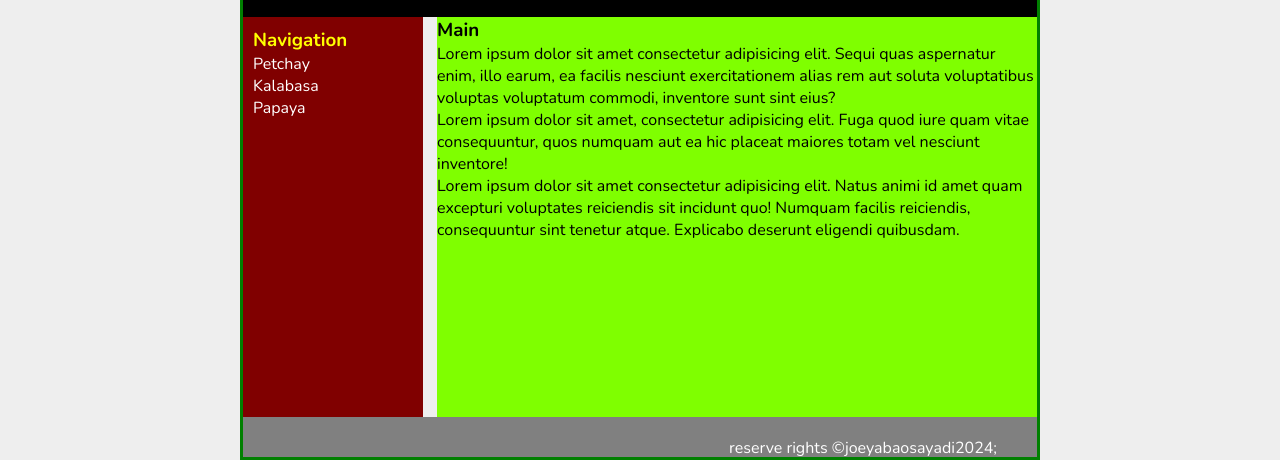
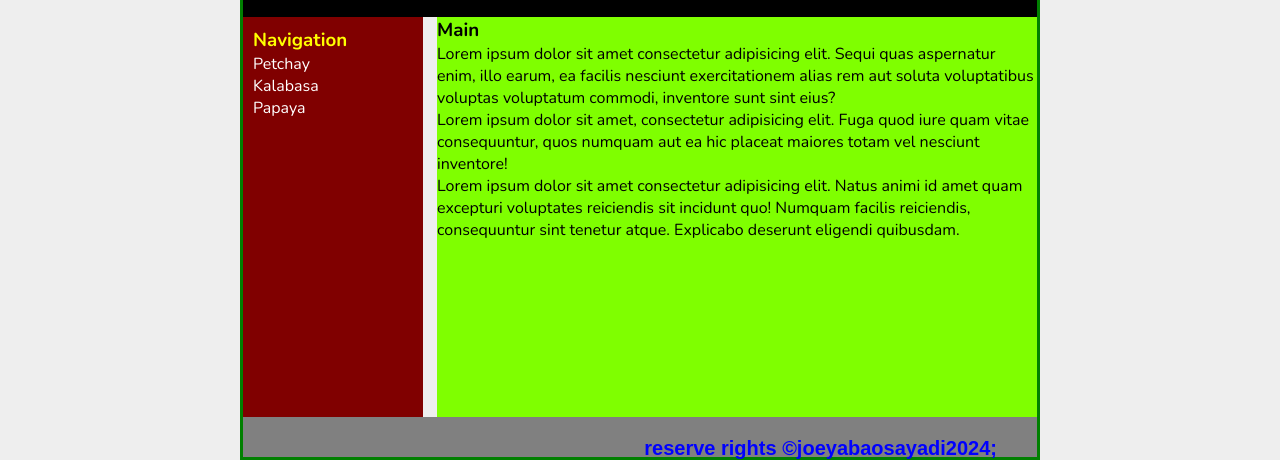
Before and after one commit to joeyyvel/practiceHighLight, a plain HTML site: page index.html in a window 1280 px wide. Shown: the part 372-832 px from the top of the page. Drawn offline with nearby package versions, Linux system fonts and the light colour scheme; a web font is replaced by a local one.

Commit message:
August 8 2024 12:59pm

```diff
--- a/style.css
+++ b/style.css
@@ -34,6 +34,12 @@ nav a {
   border-radius: 50%;
   font-size: 18px;
   display: inline-block;
+}
+
+/*  the cream of the crop */
+nav a:hover,
+nav a.active {
+  background-color: pink;
 }
 
 header {
@@ -97,9 +103,12 @@ header p {
 
 #footer {
   background-color: gray;
-  height: 20px;
-  color: white;
+  height: 40px;
+  color: blue;
   text-align: right;
   padding: 20px 40px;
   clear: both;
+  font-weight: 900;
+  font-size: 20px;
+  font-family: Arial, Helvetica, sans-serif;
 }
```
